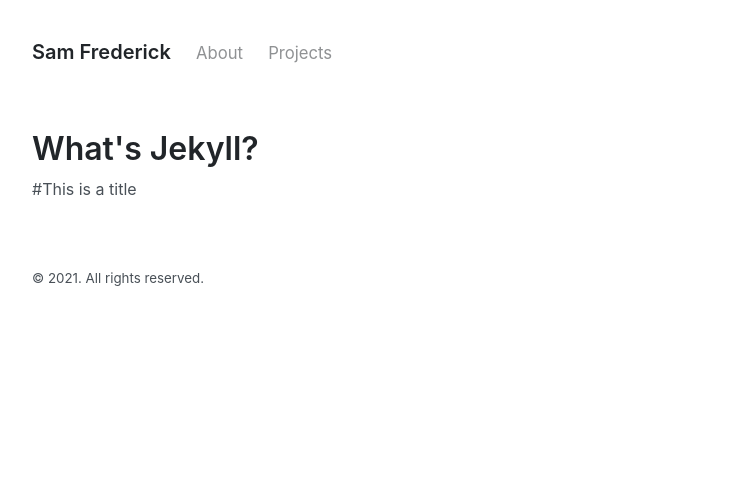
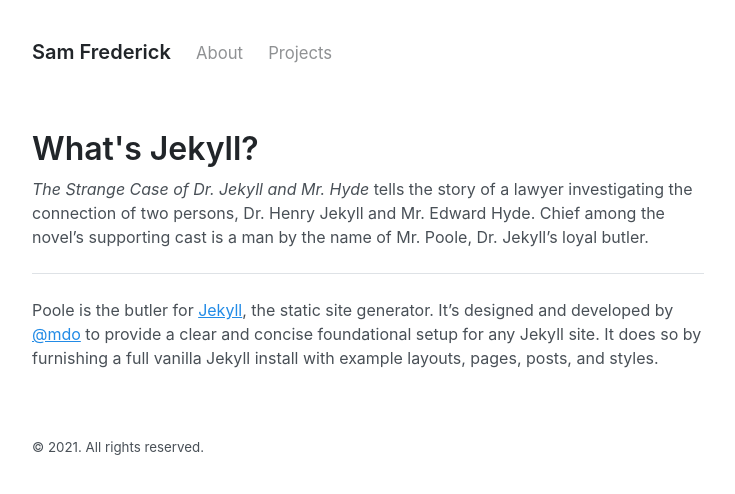
Before and after one commit to samfrederick/samfrederick.github.io, a Jekyll site: the page built from _posts/21-01-30-home.md, in a window 1280 px wide. Shown: the top 494 px of the page, without its empty margins (272-1007 px from the left). Built offline with Jekyll 4.4.1, drawn with Linux system fonts in a browser that asks for light colours.

Commit message:
Update 21-01-30-home.md

```diff
--- a/_posts/21-01-30-home.md
+++ b/_posts/21-01-30-home.md
@@ -2,4 +2,9 @@
 layout: post
 title: What's Jekyll?
 ---
-#This is a title
+
+*The Strange Case of Dr. Jekyll and Mr. Hyde* tells the story of a lawyer investigating the connection of two persons, Dr. Henry Jekyll and Mr. Edward Hyde. Chief among the novel's supporting cast is a man by the name of Mr. Poole, Dr. Jekyll's loyal butler.
+
+-----
+
+Poole is the butler for [Jekyll](http://jekyllrb.com), the static site generator. It's designed and developed by [@mdo](https://twitter.com/mdo) to provide a clear and concise foundational setup for any Jekyll site. It does so by furnishing a full vanilla Jekyll install with example layouts, pages, posts, and styles.
```
